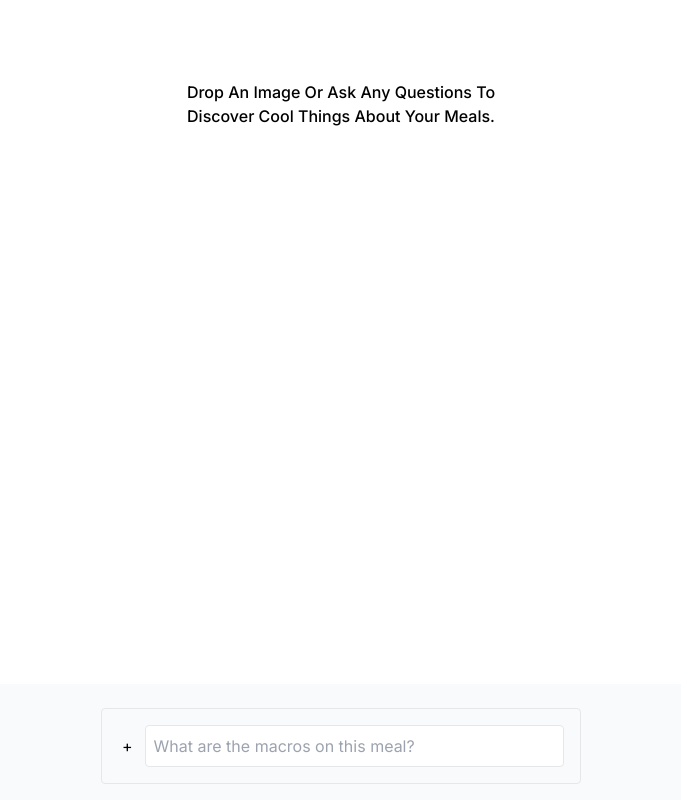
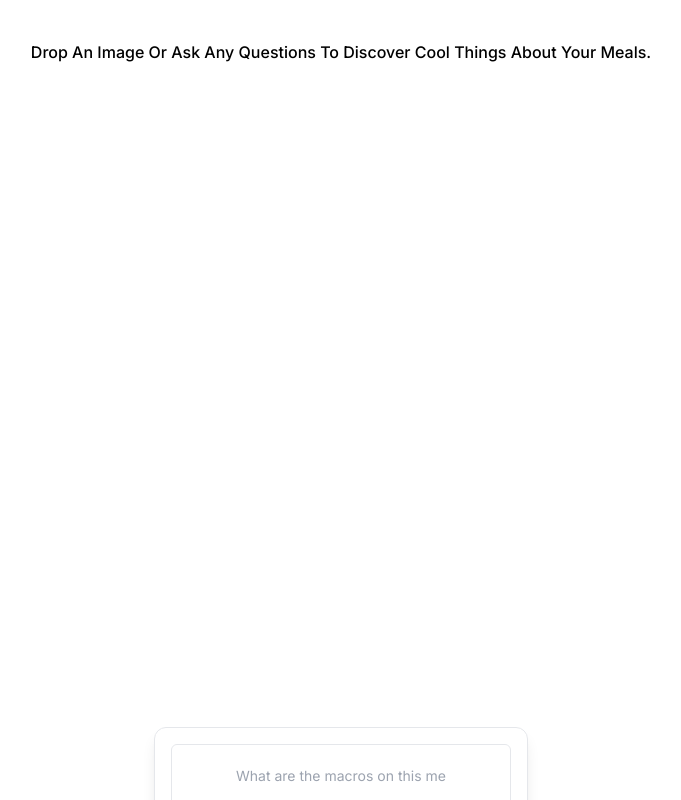
Before and after one commit to FrancoCanzani/calories-chat, a Next.js app: page / in a window 1280 px wide. Shown: the whole page, without its empty margins (299-980 px from the left). Built offline with nearby package versions, Linux system fonts and the light colour scheme.

Commit message:
fix auto scroll with new text streaming

```diff
--- a/package.json
+++ b/package.json
@@ -13,7 +13,8 @@
     "next": "14.1.0",
     "openai": "^4.28.0",
     "react": "^18",
-    "react-dom": "^18"
+    "react-dom": "^18",
+    "react-intersection-observer": "^9.8.1"
   },
   "devDependencies": {
     "@types/node": "^20",
--- /dev/null
+++ b/src/app/components/chat-scroll-anchor.tsx
@@ -0,0 +1,19 @@
+'use client';
+
+import { useAtBottom } from '../utils/hooks/use-at-bottom';
+import { useEffect, useRef } from 'react';
+import { Message } from 'ai';
+
+export function ChatScrollAnchor({ messages }: { messages: Message[] }) {
+  const isAtBottom = useAtBottom();
+
+  const messagesEndRef = useRef<null | HTMLDivElement>(null);
+
+  useEffect(() => {
+    if (isAtBottom && messagesEndRef.current) {
+      messagesEndRef.current.scrollIntoView({ behavior: 'smooth' });
+    }
+  }, [isAtBottom, messages]);
+
+  return <div ref={messagesEndRef} />;
+}
--- a/src/app/page.tsx
+++ b/src/app/page.tsx
@@ -3,6 +3,7 @@
 import Image from 'next/image';
 import { useRef, useState } from 'react';
 import { useChat } from 'ai/react';
+import { ChatScrollAnchor } from './components/chat-scroll-anchor';
 
 export default function Page() {
   const {
@@ -75,7 +76,7 @@ export default function Page() {
       <div className='flex space-x-2'>
         {imageUrls.map((imageUrl, index) => (
           <div
-            className='mb-4 flex items-center justify-center flex-col'
+            className='mb-2 flex items-center justify-center flex-col'
             key={index}
           >
             <Image
@@ -98,54 +99,45 @@ export default function Page() {
     ) : null;
 
   return (
-    <div className='mx-auto flex w-full max-w-lg flex-col space-y-4 px-4 pb-60 pt-20'>
+    <>
+      <div className='pb-[200px] pt-4 md:pt-10'>
         {messages.length ? (
-        messages.map((m) => (
+          <>
+            <div className='relative mx-auto max-w-2xl px-4 space-y-2'>
+              {messages.map((m) => (
                 <div key={m.id} className='whitespace-pre-wrap text-xs'>
                   {m.role === 'user' ? (
-              <div className='rounded-md rounded-bl-none bg-gray-100 px-2 py-1 w-fit'>
+                    <div className='flex justify-end'>
+                      <div className='rounded-md rounded-br-none bg-gray-100 px-2 py-1 w-fit'>
                         {'User: '}
                         {m.content}
                       </div>
+                    </div>
                   ) : (
+                    <div className='flex justify-start'>
                       <div className='rounded-md rounded-bl-none bg-green-200 px-2 py-1 w-fit'>
                         {'Assistant: '}
                         {m.content}
                       </div>
+                    </div>
                   )}
                 </div>
-        ))
+              ))}
+            </div>
+            <ChatScrollAnchor messages={messages} />
+          </>
         ) : (
           <p className='text-center capitalize text-balance font-medium'>
-          Drop an image or ask any questions to discover cool things about your
-          meals.
+            Drop an image or ask any questions to discover cool things about
+            your meals.
           </p>
         )}
+      </div>
 
-      <div className='fixed bottom-0 left-0 right-0 w-full bg-gray-50 z-20'>
-        <div className='mx-auto max-w-lg px-4 py-4'>
-          <div className='mb-2 space-x-2 flex items-start justify-start'>
-            {input.length < 1 &&
-              imageUrls.length > 0 &&
-              messages.length < 1 && (
-                <button
-                  className='bg-yellow-200 capitalize px-2 py-1 font-medium text-xs rounded-sm'
-                  onClick={() => setInput('What are the macros on this meal?')}
-                >
-                  What are the macros on this meal?
-                </button>
-              )}
-            {isLoading && (
-              <button
-                className='bg-yellow-200 capitalize px-2 py-1 font-medium text-xs rounded-sm'
-                onClick={() => stop()}
-              >
-                Stop
-              </button>
-            )}
-          </div>
-          <div className='rounded border p-4'>
-            <FilePreview />
+      <div className='fixed inset-x-0 bottom-0 w-full bg-gradient-to-b from-muted/30 from-0% to-muted/30 to-50% animate-in duration-300 ease-in-out dark:from-background/10 dark:from-10% dark:to-background/80 peer-[[data-state=open]]:group-[]:lg:pl-[250px] peer-[[data-state=open]]:group-[]:xl:pl-[300px]'>
+        <div className='mx-auto sm:max-w-2xl sm:px-4'>
+          <div className='flex items-center justify-center h-12'>
+            <div className='px-4 py-2 space-y-4 border-t shadow-lg bg-background sm:rounded-t-xl sm:border md:py-4'>
               <form
                 onSubmit={(e) => {
                   e.preventDefault();
@@ -157,30 +149,19 @@ export default function Page() {
                 }}
                 className='flex items-center justify-center'
               >
+                <div className='relative flex flex-col w-full px-8 overflow-hidden max-h-60 grow bg-background sm:rounded-md sm:border sm:px-12'>
                   <input
-                type='file'
-                ref={fileInputRef}
-                onChange={handleFileChange}
-                multiple
-                className='hidden'
-              />
-              <button
-                type='button'
-                onClick={handleFileButtonClick}
-                className='mr-2 p-1 hover:bg-gray-100 rounded-sm'
-              >
-                +
-              </button>
-              <input
-                className='w-full rounded border p-2'
+                    className='min-h-[60px] w-full resize-none bg-transparent px-4 py-[1.3rem] focus-within:outline-none sm:text-sm'
                     value={input}
                     placeholder='What are the macros on this meal?'
                     onChange={handleInputChange}
                   />
+                </div>
               </form>
             </div>
           </div>
         </div>
       </div>
+    </>
   );
 }
--- /dev/null
+++ b/src/app/utils/hooks/use-at-bottom.ts
@@ -0,0 +1,23 @@
+import * as React from 'react';
+
+export function useAtBottom(offset = 0) {
+  const [isAtBottom, setIsAtBottom] = React.useState(false);
+
+  React.useEffect(() => {
+    const handleScroll = () => {
+      setIsAtBottom(
+        window.innerHeight + window.scrollY >=
+          document.body.offsetHeight - offset
+      );
+    };
+
+    window.addEventListener('scroll', handleScroll, { passive: true });
+    handleScroll();
+
+    return () => {
+      window.removeEventListener('scroll', handleScroll);
+    };
+  }, [offset]);
+
+  return isAtBottom;
+}
```
Also changed, not shown: 1 other file (tests, documents, lock files or other folders). Lines whose indentation alone changed are shown as unchanged.
